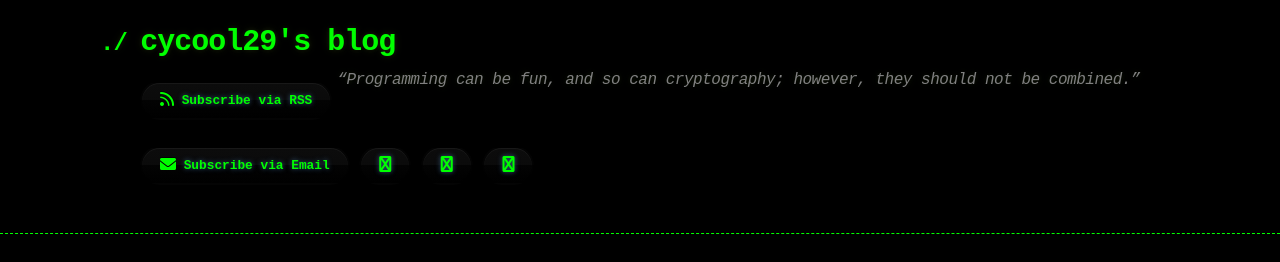
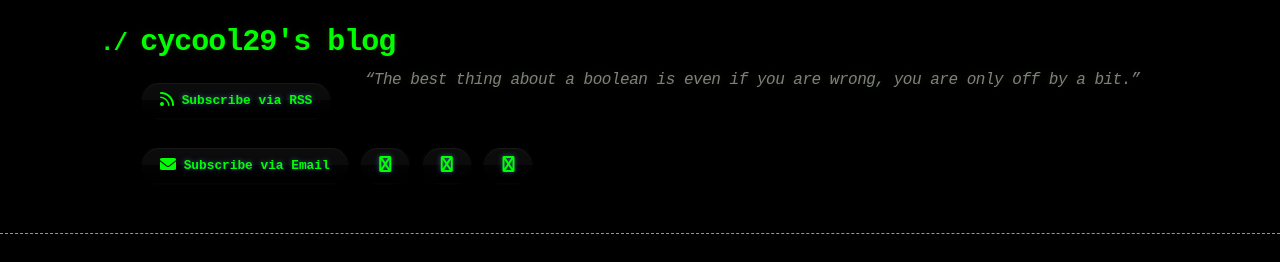
Before and after one commit to cycool29/cycool29.github.io, a Jekyll site: the page built from index.md, in a window 1280 px wide and 900 px high. Shown: the top 262 px of the window. Built offline with Jekyll 4.4.1, drawn with Linux system fonts in a browser that asks for light colours; a style sheet for code colours, icons or effects is not loaded.

Commit message:
Update quotes

```diff
--- a/_config.yml
+++ b/_config.yml
@@ -1,5 +1,5 @@
 title: cycool29's blog
-description: "“Programming can be fun, and so can cryptography; however, they should not be combined.” "
+description: "“The best thing about a boolean is even if you are wrong, you are only off by a bit.” "
 bio: A high school student. Intermediate in Python, Git, Bash. Learning JavaScript. He/Him. "
 author: cycool29
 url: https://cycool29.github.io
```
